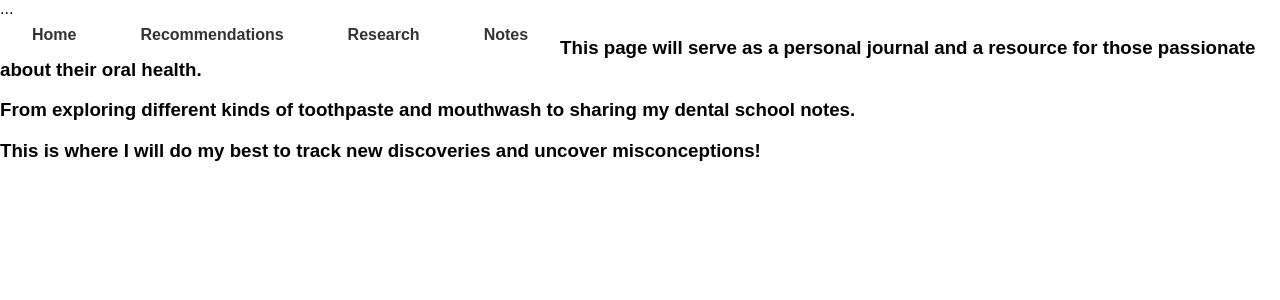
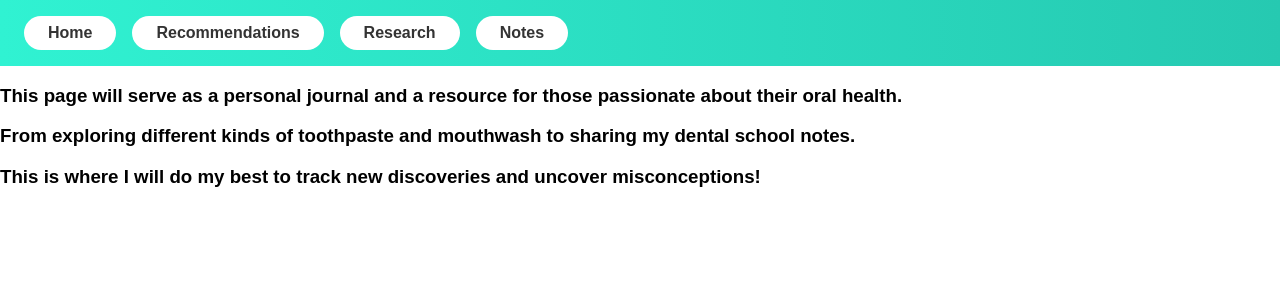
Before and after one commit to MonicaMayer33/Mouth-Notes, a Jekyll site: the page built from index.md, in a window 1280 px wide. Shown: the top 300 px of the page. Built offline with Jekyll 4.4.1, drawn with Linux system fonts in a browser that asks for light colours.

Commit message:
Update default.html

```diff
--- a/_layouts/default.html
+++ b/_layouts/default.html
@@ -8,16 +8,11 @@
       margin: 0;
       font-family: Arial, sans-serif;
     }
-
-<head>
-  ...
-  <style>
     .navbar {
       background: linear-gradient(90deg, #30F2D2 0%, #26c9b1 100%);
       padding: 1em;
       overflow: hidden;
     }
-
     .navbar a {
       background: white;
       color: #333;
@@ -31,14 +26,13 @@
       text-align: center;
       font-size: 1em;
     }
-
     .navbar a:hover {
       background: #30F2D2;
       color: white;
     }
-  </style>
-  ...
-</head>
+    .center-text {
+      text-align: center;
+    }
   </style>
 </head>
 <body>
```
Lines whose indentation alone changed are shown as unchanged.
